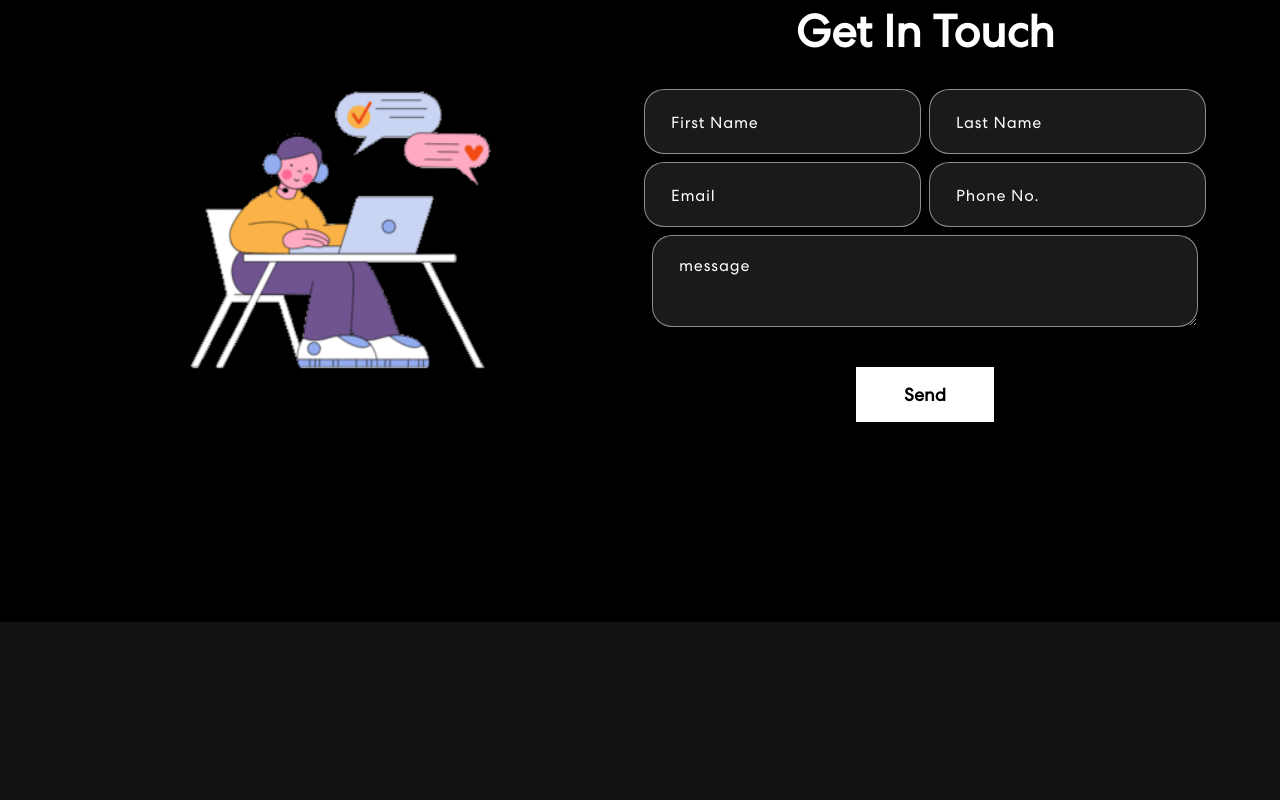
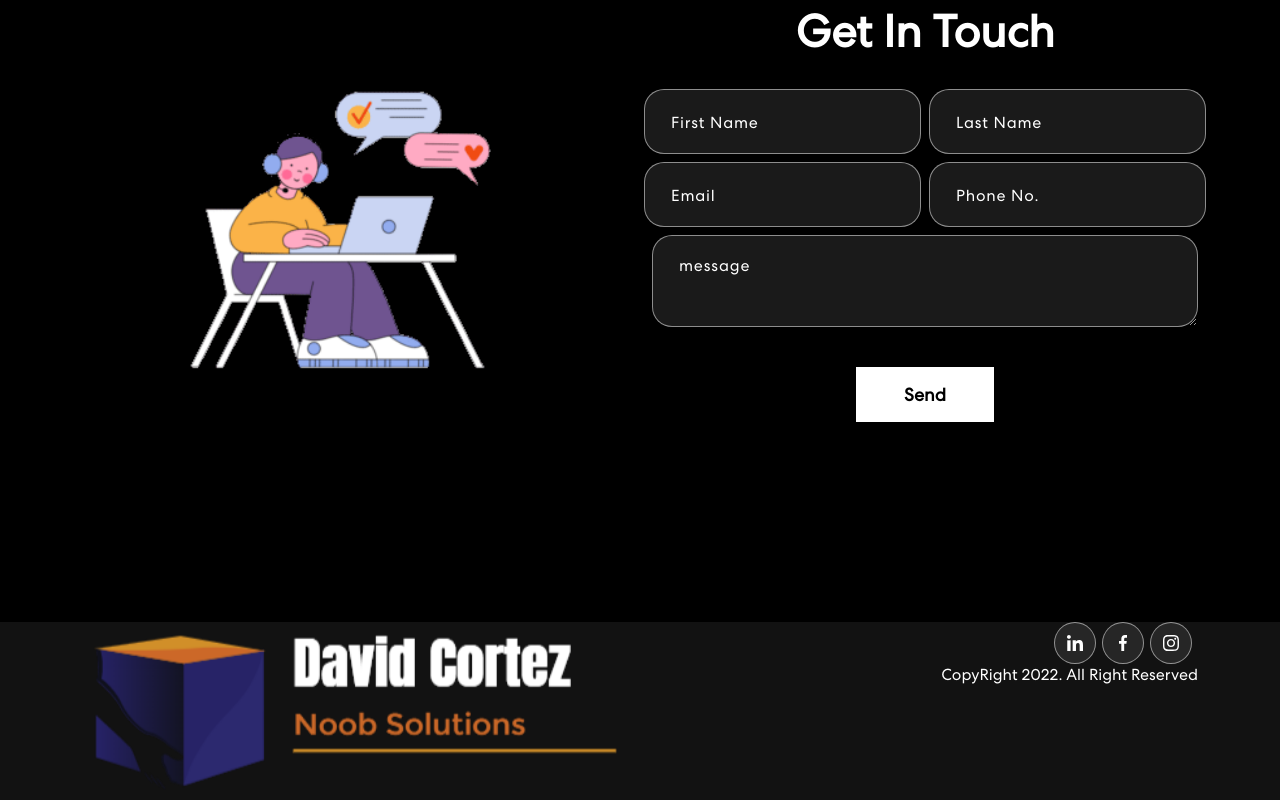
Before and after one commit to LateInGame/react-app, a React (Create React App) app: page / in a window 1280 px wide. Shown: the part 3850-4650 px from the top of the page. Before the commit the page ends 4472 px from the top, so only its background shows below. Built offline with nearby package versions, Linux system fonts and the light colour scheme.

Commit message:
added footer.js to app

```diff
--- a/src/App.js
+++ b/src/App.js
@@ -4,7 +4,9 @@ import { Banner } from './components/Banner.js';
 import { Skills } from './components/Skills.js';
 import { Projects } from './components/Projects.js';
 import { Contact } from './components/Contact.js';
+import { Footer } from './components/Footer.js';
 import 'bootstrap/dist/css/bootstrap.min.css';
+
 
 function App() {
   return (
@@ -14,6 +16,7 @@ function App() {
       <Skills />
       <Projects />
       <Contact />
+      <Footer />
     </div>
   );
 }
--- /dev/null
+++ b/src/components/Footer.js
@@ -0,0 +1,27 @@
+import { Col, Container, Row } from "react-bootstrap"
+import logo from "../assets/img/my-logo.png"
+import navIcon1 from '../assets/img/nav-icon1.svg';
+import navIcon2 from '../assets/img/nav-icon2.svg';
+import navIcon3 from '../assets/img/nav-icon3.svg';
+
+export const Footer = () => {
+  return (
+    <footer className="footer">
+      <Container>
+        <Row className="align-item-center">
+          <Col sm={6}>
+            <img src={logo} alt="Logo" />
+          </Col>
+          <Col sm={6} className="text-center text-sm-end">
+            <div className="social-icon">
+              <a href="https://www.linkedin.com/in/davidcortez-webdev"><img src={navIcon1} alt="" /></a>
+              <a href="https://www.facebook.com/davidafonsodeus"><img src={navIcon2} alt="" /></a>
+              <a href="https://www.instagram.com/davidvcortez/"><img src={navIcon3} alt="" /></a>
+            </div>
+            <p>CopyRight 2022. All Right Reserved</p>
+          </Col>
+        </Row>
+      </Container>
+    </footer>
+  )
+}
```
Also changed, not shown: src/components/MailchimpForm.js (added, +21 -0 lines), 1 other file (tests, documents, lock files or other folders).
